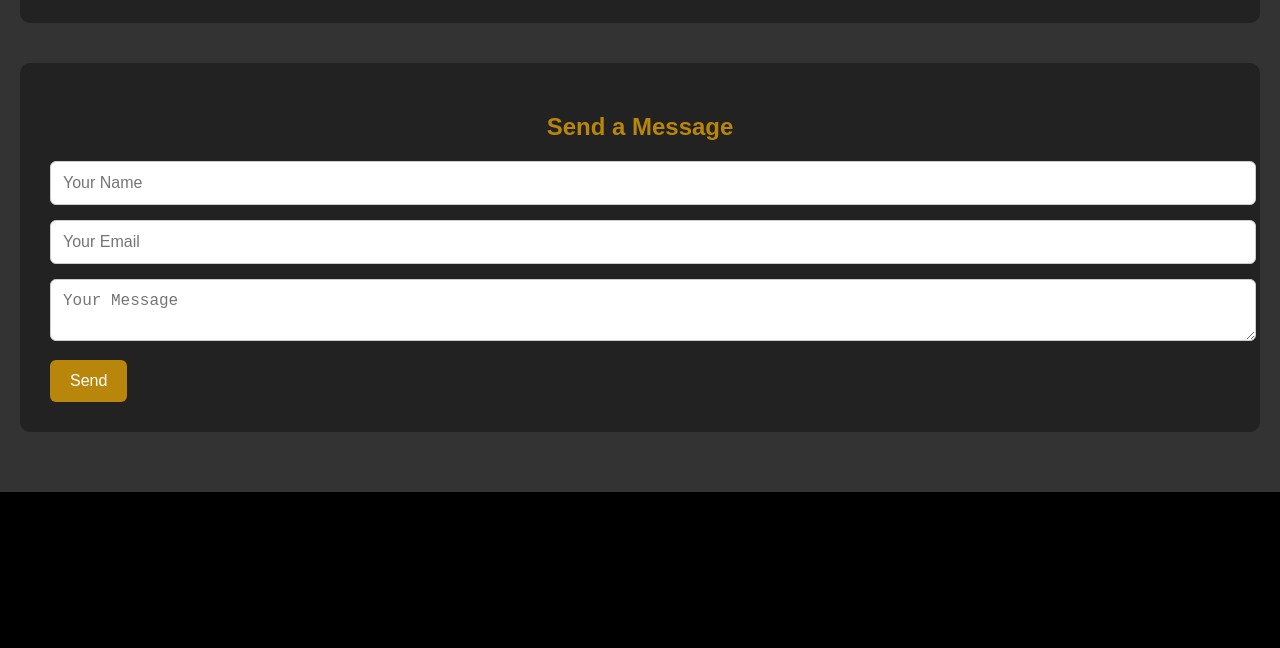
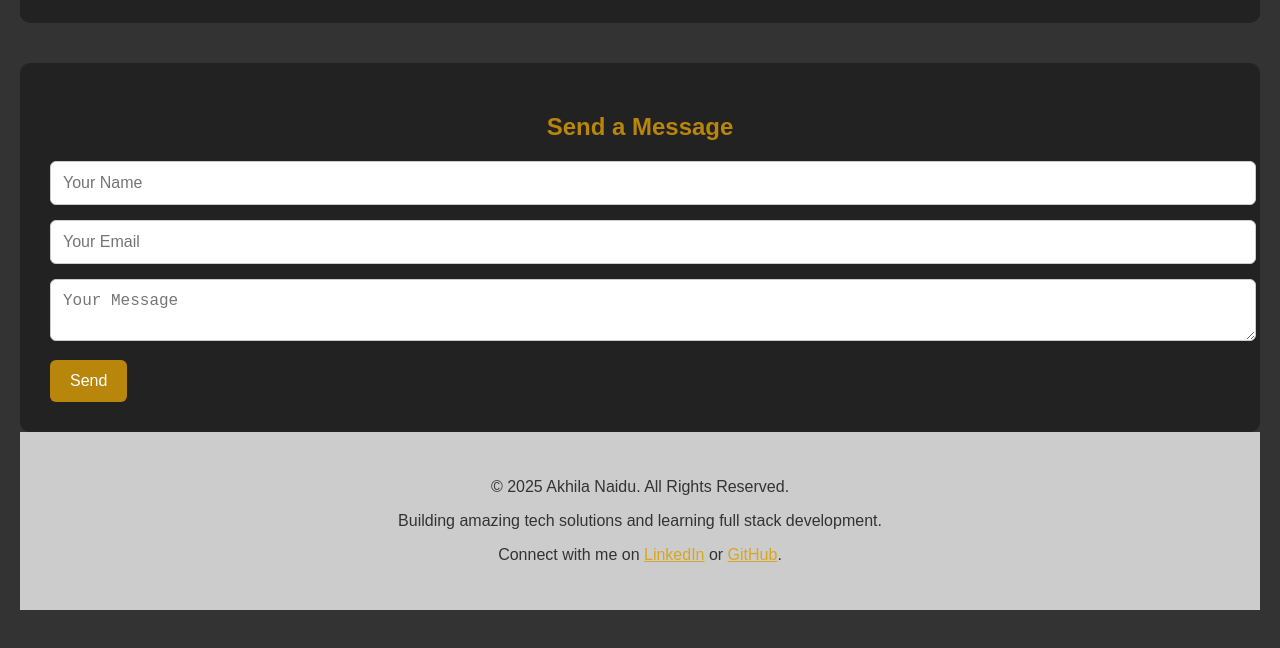
Before and after one commit to Akhila-2006/SCT_WD_01, a plain HTML site: page index.html in a window 1280 px wide. Shown: the part 5251-5899 px from the top of the page. Before the commit the page ends 5743 px from the top, so only its background shows below. Drawn offline with Linux system fonts and the light colour scheme.

Commit message:
Update index.html

```diff
--- a/index.html
+++ b/index.html
@@ -509,6 +509,15 @@ with big dreams to build awesome projects!</pre>
         </form>
       </div>
   </div>
+  <!-- Footer Section -->
+<footer style="background-color:#ccc; color:#333; padding: 30px 0; text-align: center;">
+    <p>&copy; 2025 Akhila Naidu. All Rights Reserved.</p>
+    <p>Building amazing tech solutions and learning full stack development.</p>
+    <p>Connect with me on
+        <a href="https://www.linkedin.com/in/akhila-chowdary-naidu-215b22349/" target="_blank" style="color: goldenrod;">LinkedIn</a> or
+        <a href="https://github.com/Akhila-2006"  style="color: goldenrod;">GitHub</a>.
+    </p>
+</footer>
   </section>
   <div class="navbar">
     <div class="nav-left">
```
